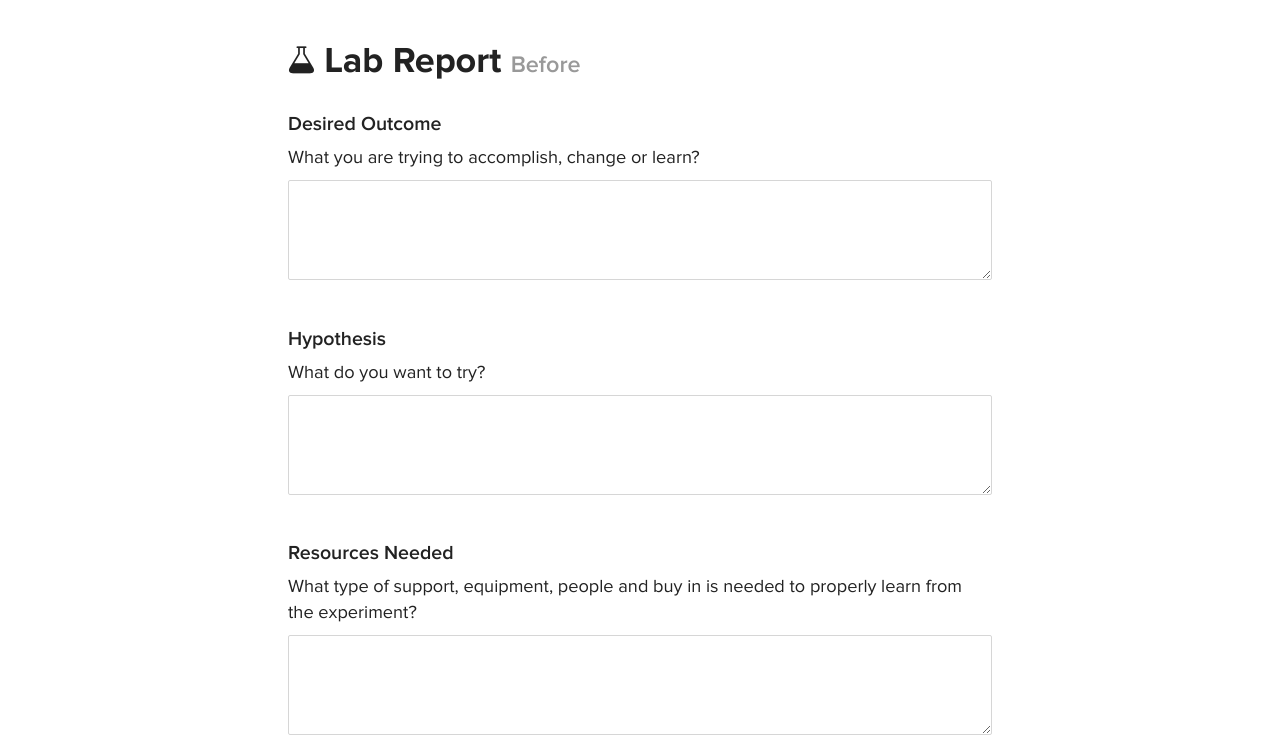
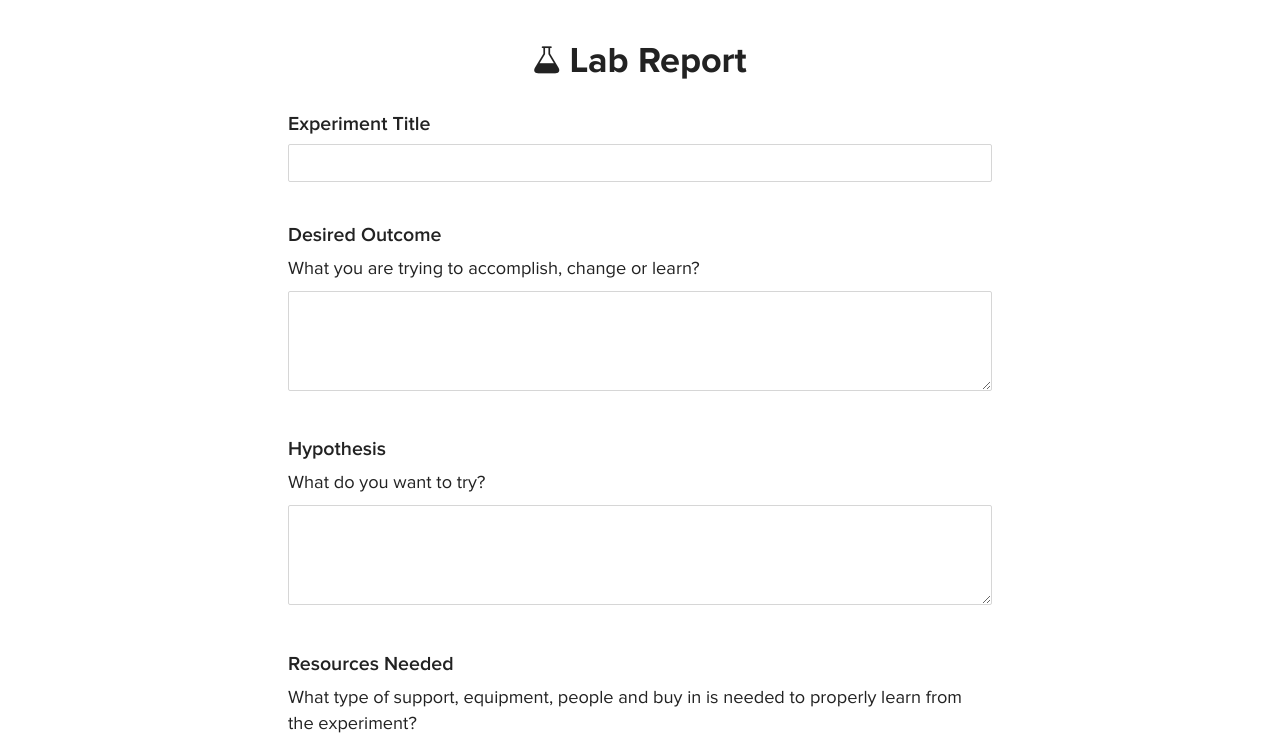
Before and after one commit to RallySoftware/ExperimentFramework, a plain HTML site: page index.html in a window 1280 px wide. Shown: the part 46-789 px from the top of the page. Drawn offline with nearby package versions, Linux system fonts and the light colour scheme; no server answers.

Commit message:
reformatting

```diff
--- a/css/style.css
+++ b/css/style.css
@@ -24,17 +24,20 @@ label {
 	padding-top: 1em;
 	font-family: 'proxima_nova_ltsemibold';
 }
-textarea {
+textarea, input {
 	width: 100%;
 	background: #fff;
 	border-radius: 2px;
 	border: 1px solid #d6d6d6;
 	padding: 8px;
+	margin-bottom: 5px;
+}
+textarea {
 	min-height: 100px;
-	margin-bottom: 5px;
 }
 h1 {
 	font-family: 'proxima_nova_rgbold';
+	text-align: center;
 }
 h3 {
 	font-size: 1.5em;
--- a/index.html
+++ b/index.html
@@ -28,9 +28,13 @@
 	    <img class="pull-right" id="profile" src="P1030088.jpg" height="40px" width="40px" />
 	</nav>
 
-    <h1><span class="picto icon-test"></span> Lab Report <span class="small">Before</span></h1>
+    <h1><span class="picto icon-test"></span> Lab Report</h1>
 
     <form>
+    	<div class="form-group">
+		    <label for="title">Experiment Title</label>
+		    <input type="text" id="title">
+	    </div>
 
 	    <div class="form-group">
 		    <label for="outcome">Desired Outcome</label>
@@ -69,17 +73,11 @@
 		    <input type="file" id="current_state_file">
 		</div>
 
-    </form>
-
     <p class="bg-info"><span class="picto icon-feedback"></span> After socializing the idea of the experiment and the changes that you are trying to create in your organization, you are ready to see how it goes...</p>
 
 	<p class="bg-info"><span class="picto icon-feedback"></span> After you complete your experiment, fill out the second part of the report.</p>
 
 	<hr>
-
-	<h1><span class="picto icon-test"></span> Lab Report <span class="small">After</span></h1>
-
-    <form>
 
     <div class="form-group">
     	<label for="post_state">Post Experiment State</label>
```
